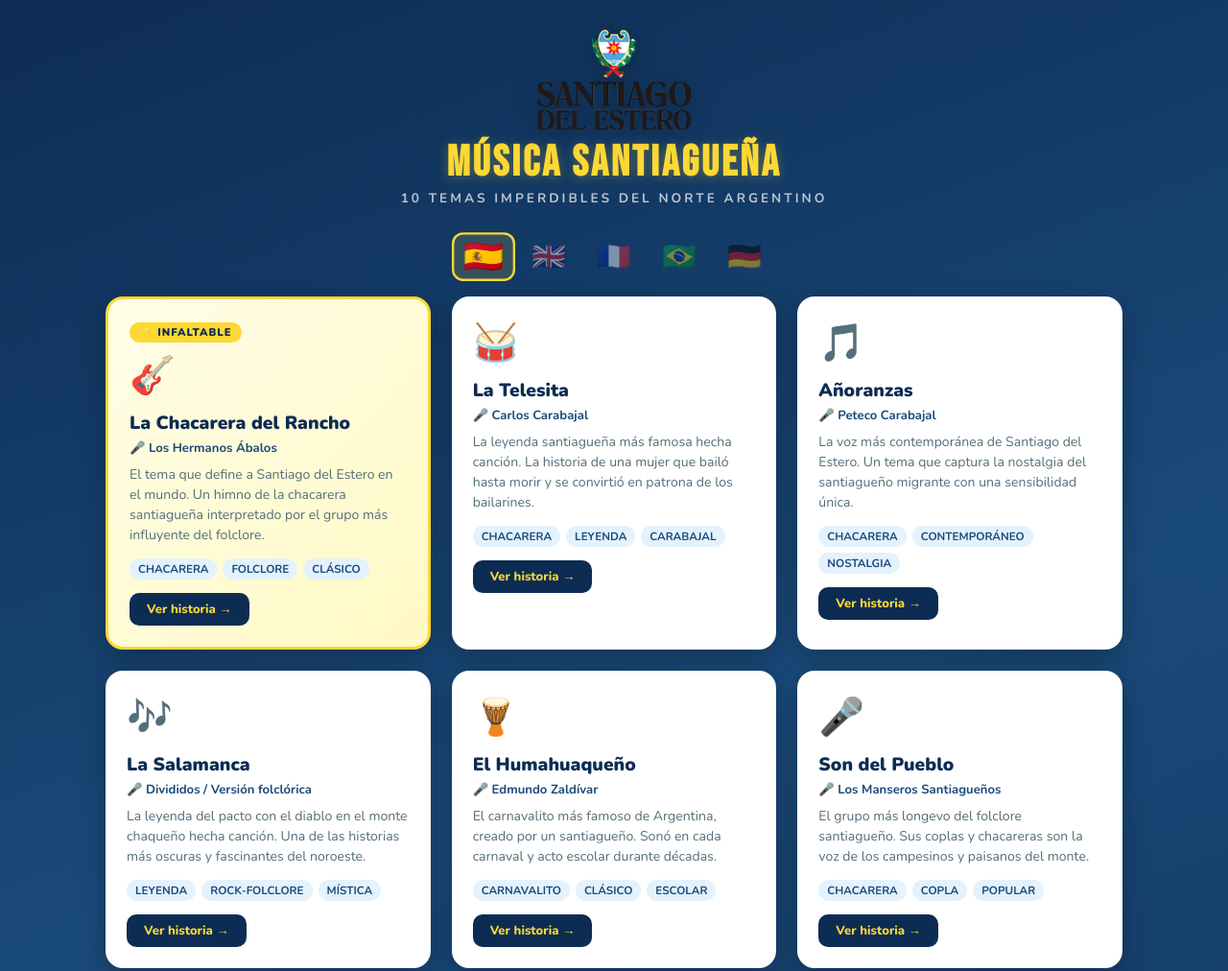
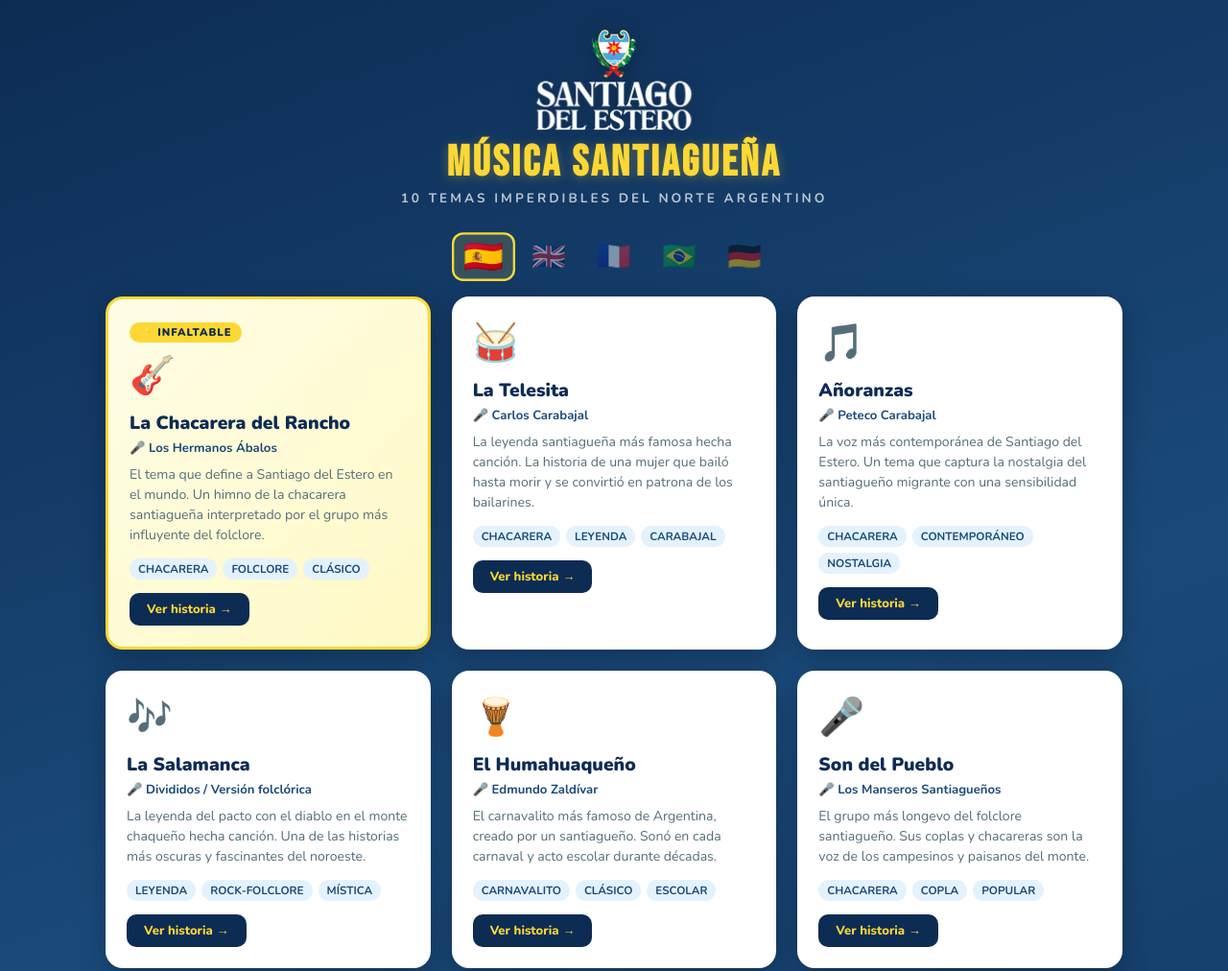
Before and after one commit to pab99/tecnotrivia, a website: page public/musica.html in a window 1280 px wide. Shown: the top 1012 px of the page at 96% size. Drawn offline with nearby package versions, Linux system fonts and the light colour scheme.

Commit message:
Update musica.html

```diff
--- a/public/musica.html
+++ b/public/musica.html
@@ -50,7 +50,7 @@
 </head>
 <body>
 <header>
-    <img class="logo-prov" src="images/logo_evento.png" alt="Santiago del Estero">
+    <img class="logo-prov" src="images/logo_evento2.png" alt="Santiago del Estero">
     <h1 id="hdr-titulo">Música Santiagueña</h1>
     <p class="subtitulo" id="hdr-subtitulo">10 temas imperdibles del norte argentino</p>
 </header>
```
